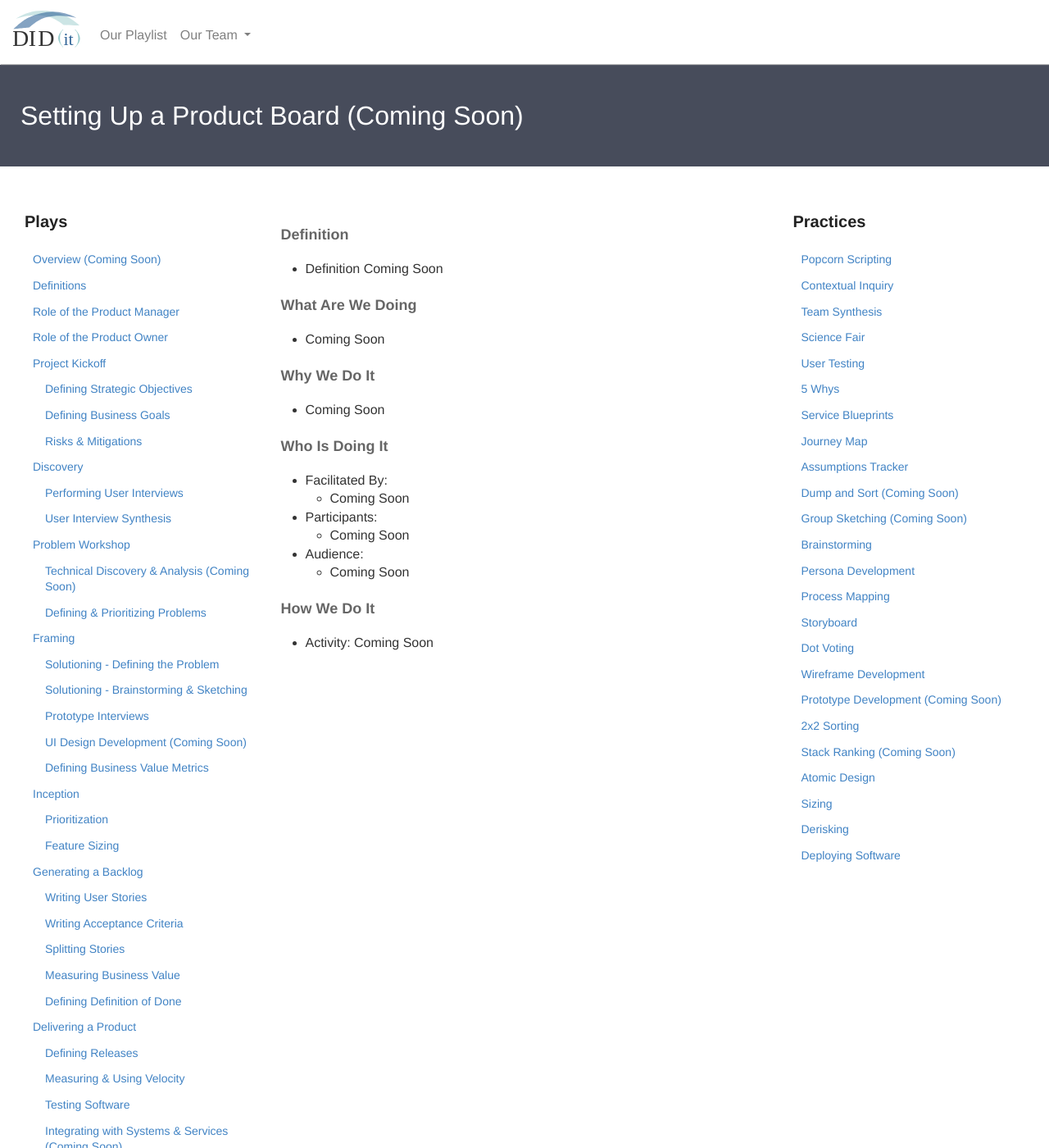
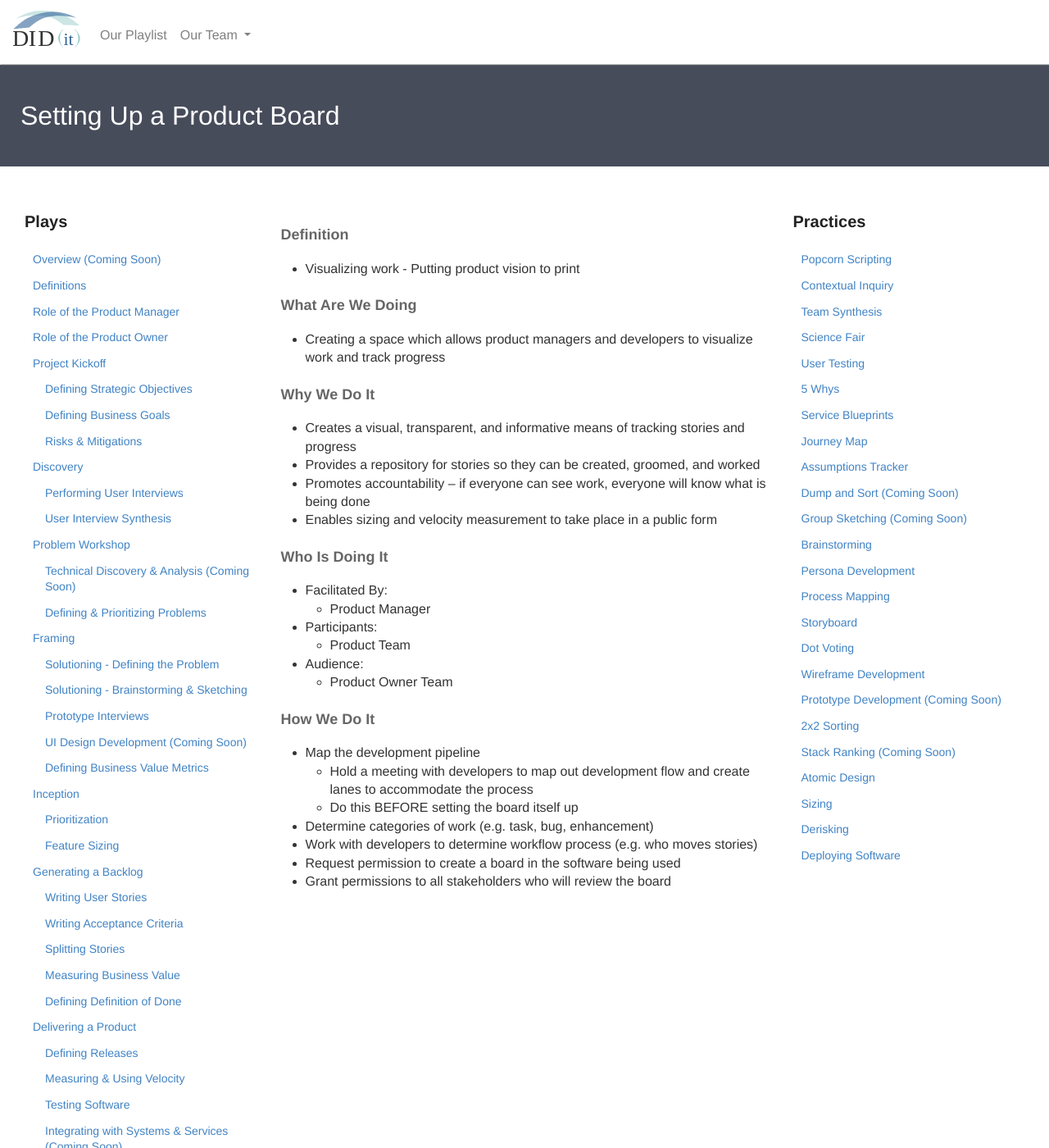
Before and after one commit to KnightPointSystems/kps_playbook, a Jekyll site: the page built from setting-up-product-board.md, in a window 1280 px wide and 1400 px high. Shown: the whole window at 82% size. Built offline with Jekyll 4.4.1, drawn with Linux system fonts in a browser that asks for light colours; nearby versions of some CDN libraries.

Commit message:
Update setting-up-product-board.md

```diff
--- a/setting-up-product-board.md
+++ b/setting-up-product-board.md
@@ -1,7 +1,7 @@
 ---
 layout: page
-title: Setting Up a Product Board (Coming Soon)
-header: Setting Up a Product Board (Coming Soon)
+title: Setting Up a Product Board
+header: Setting Up a Product Board
 permalink: /setting-up-product-board/
 ---
 <div class="row">
@@ -12,20 +12,23 @@ permalink: /setting-up-product-board/
         <h4 class="Definition" id="Definition">
             Definition
         </h4>
-		<ul>
-		<li>Definition Coming Soon</li>
-		</ul>
+	<ul>
+		<li>Visualizing work - Putting product vision to print</li>
+	</ul>
         <h4 class="What" id="What">
             What Are We Doing
         </h4>
 	<ul>
-        <li>Coming Soon</li>
+        	<li>Creating a space which allows product managers and developers to visualize work and track progress</li>
 	</ul>
         <h4 class="Why" id="Why">
             Why We Do It
         </h4>
             <ul>
-                <li>Coming Soon</li>
+                <li>Creates a visual, transparent, and informative means of tracking stories and progress</li>
+		<li>Provides a repository for stories so they can be created, groomed, and worked</li>
+		<li>Promotes accountability – if everyone can see work, everyone will know what is being done</li>
+		<li>Enables sizing and velocity measurement to take place in a public form</li>
 	    </ul>
         <h4 class="Who" id="Who">
             Who Is Doing It
@@ -33,17 +36,17 @@ permalink: /setting-up-product-board/
             <ul>
                 <li>Facilitated By:
     	            <ul>
-        	      <li>Coming Soon</li>
+        	      <li>Product Manager</li>
     	            </ul>
                  </li>
                 <li>Participants:
     	            <ul>
-                      <li>Coming Soon</li>
+                      <li>Product Team</li>
                     </ul>
                 </li>
                 <li>Audience:
     	            <ul>
-                      <li>Coming Soon</li>
+                      <li>Product Owner Team</li>
                   </ul>
                 </li>
             </ul>
@@ -51,7 +54,15 @@ permalink: /setting-up-product-board/
             How We Do It
         </h4>
             <ul>
-               <li>Activity: Coming Soon</li>
+               <li>Map the development pipeline</li>
+	       <ul>
+	       	  <li>Hold a meeting with developers to map out development flow and create lanes to accommodate the process</li>
+		  <li>Do this BEFORE setting the board itself up</li>
+	 	</ul>
+		<li>Determine categories of work (e.g. task, bug, enhancement)</li>
+		<li>Work with developers to determine workflow process (e.g. who moves stories)</li>
+		<li>Request permission to create a board in the software being used</li>
+		<li>Grant permissions to all stakeholders who will review the board</li>
             </ul>
     </div>
     <div class="col-md-3">
```
